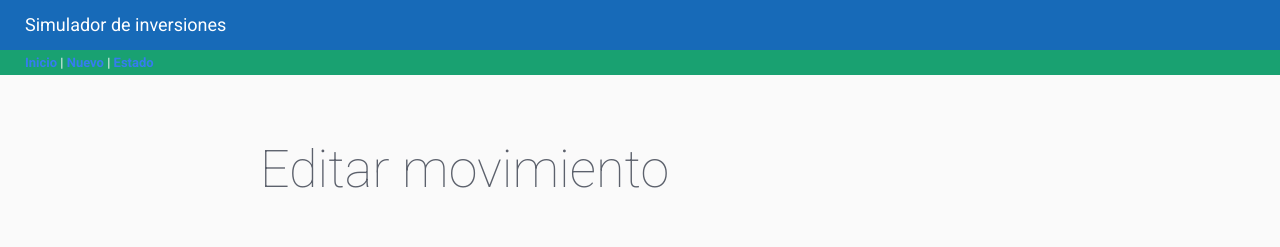
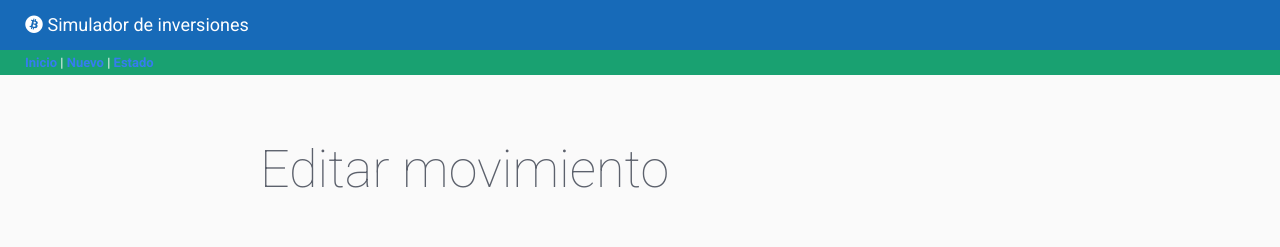
Before and after one commit to Cocasovich/simulador-cryptos, a Flask app: page /nuevo in a window 1280 px wide. Shown: the top 247 px of the page. Run offline with Flask 2, Linux system fonts and the light colour scheme; some libraries are stand-ins or nearby versions.

Commit message:
feat: incono en header

```diff
--- a/cryptos/templates/components/header.html
+++ b/cryptos/templates/components/header.html
@@ -1 +1,3 @@
-<header> Simulador de inversiones</header>
+<link rel="stylesheet" href="https://cdnjs.cloudflare.com/ajax/libs/font-awesome/6.3.0/css/all.min.css">
+
+<header> <i class="fab fa-bitcoin"></i> Simulador de inversiones </header>
```
Also changed, not shown: cryptos/static/css/styles.css (+7 -6 lines), cryptos/data/simulador-cryptos.db.
